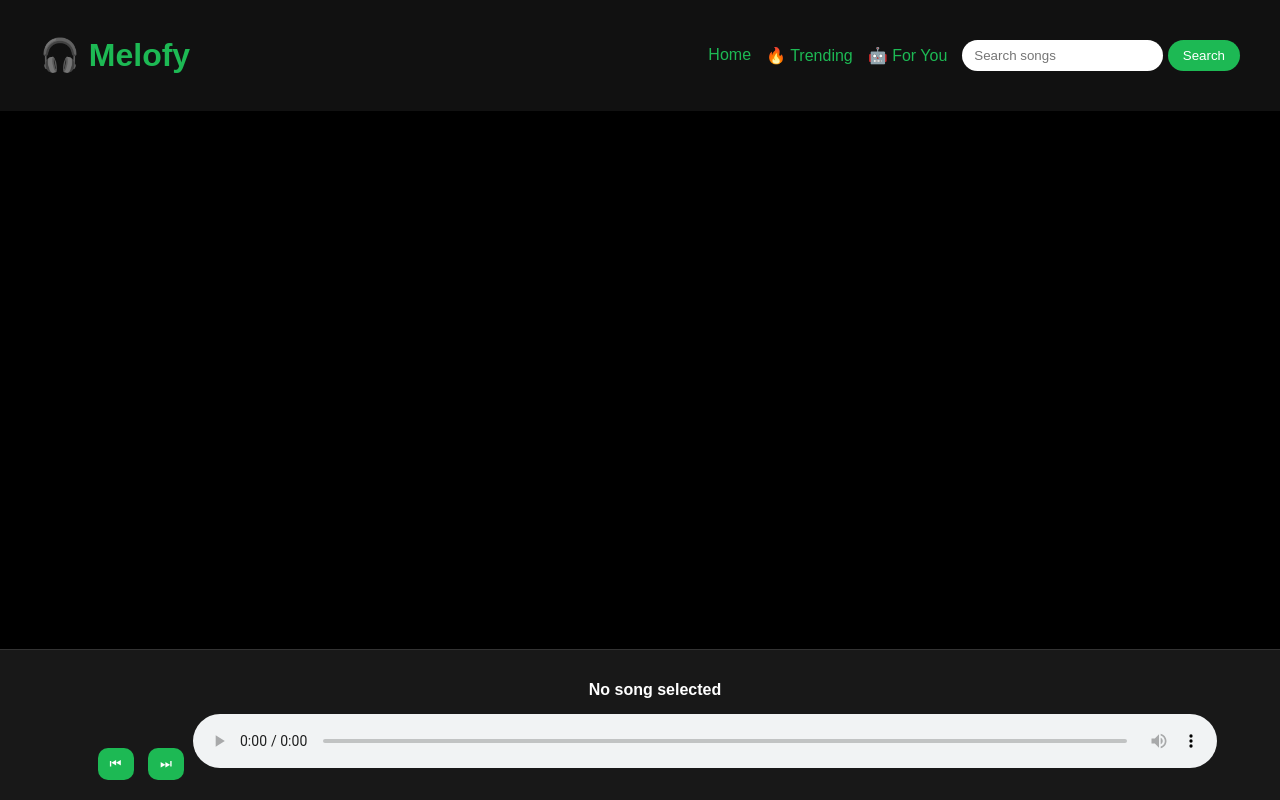
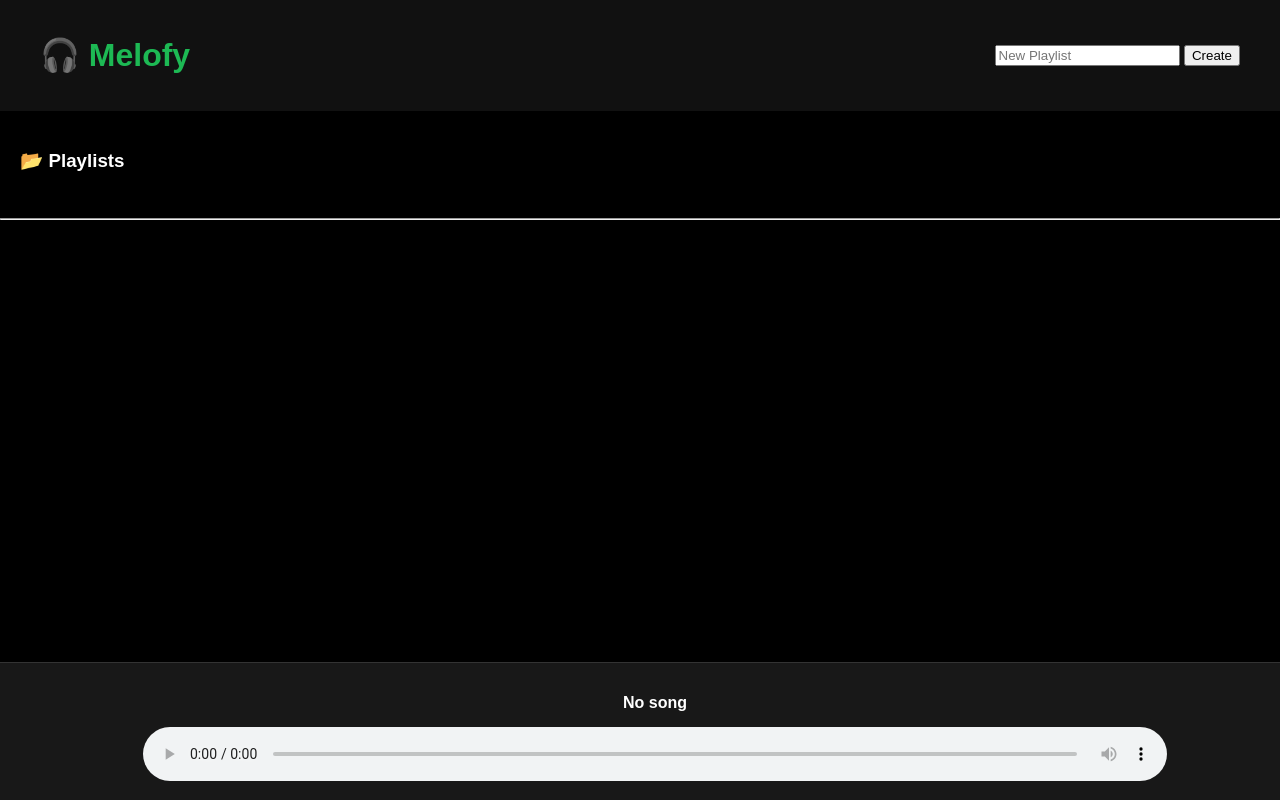
Before and after one commit to peekd0059-droid/music--website, a Flask app: template templates/index.html in a window 1280 px wide. Run offline with Flask 3, Linux system fonts and the light colour scheme; the template is opened without the code that fills it, so the values that code supplies are empty.

Commit message:
playlist system added

```diff
--- a/app.py
+++ b/app.py
@@ -5,28 +5,17 @@ import hashlib
 app = Flask(__name__)
 app.secret_key = "secret123"
 
-# DB
 def get_db():
     conn = sqlite3.connect("song.db")
     conn.row_factory = sqlite3.Row
     return conn
 
-# HASH
 def hash_password(p):
     return hashlib.sha256(p.encode()).hexdigest()
 
-# INIT DB
 def init_db():
     conn = get_db()
     c = conn.cursor()
-
-    c.execute("""
-    CREATE TABLE IF NOT EXISTS users (
-        id INTEGER PRIMARY KEY AUTOINCREMENT,
-        username TEXT UNIQUE,
-        password TEXT
-    )
-    """)
 
     c.execute("""
     CREATE TABLE IF NOT EXISTS songs (
@@ -39,9 +28,16 @@ def init_db():
     """)
 
     c.execute("""
-    CREATE TABLE IF NOT EXISTS likes (
+    CREATE TABLE IF NOT EXISTS playlists (
         id INTEGER PRIMARY KEY AUTOINCREMENT,
-        username TEXT,
+        name TEXT
+    )
+    """)
+
+    c.execute("""
+    CREATE TABLE IF NOT EXISTS playlist_songs (
+        id INTEGER PRIMARY KEY AUTOINCREMENT,
+        playlist_id INTEGER,
         song_id INTEGER
     )
     """)
@@ -51,98 +47,63 @@ def init_db():
 
 init_db()
 
-# ================= HOME =================
+# HOME
 @app.route('/')
 def home():
     conn = get_db()
     songs = conn.execute("SELECT * FROM songs").fetchall()
     conn.close()
-    return render_template("index.html", songs=songs, liked_ids=[])
+    return render_template("index.html", songs=songs)
 
-# ================= PLAY =================
-@app.route('/play/<int:id>')
-def play(id):
-    conn = get_db()
-    conn.execute("UPDATE songs SET plays = plays + 1 WHERE id=?", (id,))
-    conn.commit()
-    conn.close()
-    return ""
-
-# ================= LIKE (SAFE TOGGLE) =================
-@app.route('/like/<int:id>')
-def like(id):
-    user = session.get("user", "guest")
+# CREATE PLAYLIST
+@app.route('/create_playlist', methods=["POST"])
+def create_playlist():
+    name = request.form["name"]
 
     conn = get_db()
-    c = conn.cursor()
-
-    existing = c.execute(
-        "SELECT * FROM likes WHERE username=? AND song_id=?",
-        (user, id)
-    ).fetchone()
-
-    if existing:
-        c.execute("DELETE FROM likes WHERE username=? AND song_id=?", (user, id))
-    else:
-        c.execute("INSERT INTO likes(username, song_id) VALUES (?,?)", (user, id))
-
+    conn.execute("INSERT INTO playlists(name) VALUES (?)", (name,))
     conn.commit()
     conn.close()
 
     return redirect('/')
 
-# ================= TRENDING =================
-@app.route('/trending')
-def trending():
+# ADD SONG TO PLAYLIST
+@app.route('/add_to_playlist/<int:song_id>', methods=["POST"])
+def add_to_playlist(song_id):
+    playlist_id = request.form["playlist_id"]
+
     conn = get_db()
-    songs = conn.execute(
-        "SELECT * FROM songs ORDER BY plays DESC LIMIT 10"
-    ).fetchall()
+    conn.execute(
+        "INSERT INTO playlist_songs(playlist_id, song_id) VALUES (?,?)",
+        (playlist_id, song_id)
+    )
+    conn.commit()
     conn.close()
-    return render_template("index.html", songs=songs, liked_ids=[])
 
-# ================= AI RECOMMEND =================
-@app.route('/recommend')
-def recommend():
-    user = session.get("user", "guest")
+    return redirect('/')
+
+# VIEW PLAYLIST
+@app.route('/playlist/<int:id>')
+def view_playlist(id):
     conn = get_db()
 
-    # liked songs
-    liked = conn.execute(
-        "SELECT song_id FROM likes WHERE username=?",
-        (user,)
-    ).fetchall()
+    songs = conn.execute("""
+    SELECT songs.* FROM songs
+    JOIN playlist_songs ON songs.id = playlist_songs.song_id
+    WHERE playlist_songs.playlist_id = ?
+    """, (id,)).fetchall()
 
-    liked_ids = [str(i["song_id"]) for i in liked]
-
-    if liked_ids:
-        query = f"""
-        SELECT * FROM songs
-        WHERE id NOT IN ({','.join(liked_ids)})
-        ORDER BY plays DESC LIMIT 5
-        """
-    else:
-        query = "SELECT * FROM songs ORDER BY RANDOM() LIMIT 5"
-
-    songs = conn.execute(query).fetchall()
     conn.close()
 
-    return render_template("index.html", songs=songs, liked_ids=[])
+    return render_template("index.html", songs=songs)
 
-# ================= SEARCH =================
-@app.route('/search')
-def search():
-    q = request.args.get("q")
+# GET PLAYLISTS
+def get_playlists():
+    conn = get_db()
+    playlists = conn.execute("SELECT * FROM playlists").fetchall()
+    conn.close()
+    return playlists
 
-    conn = get_db()
-    songs = conn.execute(
-        "SELECT * FROM songs WHERE name LIKE ?",
-        ('%'+q+'%',)
-    ).fetchall()
-    conn.close()
-
-    return render_template("index.html", songs=songs, liked_ids=[])
-
-# ================= RUN =================
+# RUN
 if __name__ == "__main__":
     app.run(debug=True)
--- a/templates/index.html
+++ b/templates/index.html
@@ -10,17 +10,23 @@
 <div class="navbar">
     <h1>🎧 Melofy</h1>
 
-    <div class="nav-right">
-        <a href="/">Home</a>
-        <a href="/trending">🔥 Trending</a>
-        <a href="/recommend">🤖 For You</a>
+    <form action="/create_playlist" method="POST">
+        <input type="text" name="name" placeholder="New Playlist">
+        <button>Create</button>
+    </form>
 
-        <form action="/search" class="search-box">
-            <input type="text" name="q" placeholder="Search songs">
-            <button>Search</button>
-        </form>
-    </div>
 </div>
+
+<!-- PLAYLIST LIST -->
+<div style="padding:20px;">
+<h3>📂 Playlists</h3>
+
+{% for p in get_playlists() %}
+    <a href="/playlist/{{p['id']}}">{{p['name']}}</a><br>
+{% endfor %}
+</div>
+
+<hr>
 
 <div class="songs-container">
 
@@ -36,7 +42,15 @@
         ▶ Play
     </button>
 
-    <a href="/like/{{song['id']}}">❤️ Like</a>
+    <!-- ADD TO PLAYLIST -->
+    <form action="/add_to_playlist/{{song['id']}}" method="POST">
+        <select name="playlist_id">
+            {% for p in get_playlists() %}
+                <option value="{{p['id']}}">{{p['name']}}</option>
+            {% endfor %}
+        </select>
+        <button>Add</button>
+    </form>
 
 </div>
 
@@ -46,11 +60,7 @@
 
 <!-- PLAYER -->
 <div class="player">
-    <p id="nowPlaying">No song selected</p>
-
-    <button onclick="prevSong()">⏮</button>
-    <button onclick="nextSong()">⏭</button>
-
+    <p id="nowPlaying">No song</p>
     <audio id="audioPlayer" controls></audio>
 </div>
 
@@ -60,17 +70,12 @@ let songs = [
 {% for song in songs %}
 {
     file: "{{song['file']}}",
-    name: "{{song['name']}}",
-    id: {{song['id']}}
+    name: "{{song['name']}}"
 },
 {% endfor %}
 ];
 
-let currentIndex = 0;
-
 function playSong(index){
-    currentIndex = index;
-
     let player = document.getElementById("audioPlayer");
     let title = document.getElementById("nowPlaying");
 
@@ -78,30 +83,7 @@ function playSong(index){
     player.play();
 
     title.innerText = songs[index].name;
-
-    fetch("/play/" + songs[index].id);
 }
-
-function nextSong(){
-    currentIndex++;
-    if(currentIndex >= songs.length){
-        currentIndex = 0;
-    }
-    playSong(currentIndex);
-}
-
-function prevSong(){
-    currentIndex--;
-    if(currentIndex < 0){
-        currentIndex = songs.length - 1;
-    }
-    playSong(currentIndex);
-}
-
-// 🔥 AUTO PLAY NEXT
-document.getElementById("audioPlayer").addEventListener("ended", function(){
-    nextSong();
-});
 
 </script>
 
```
